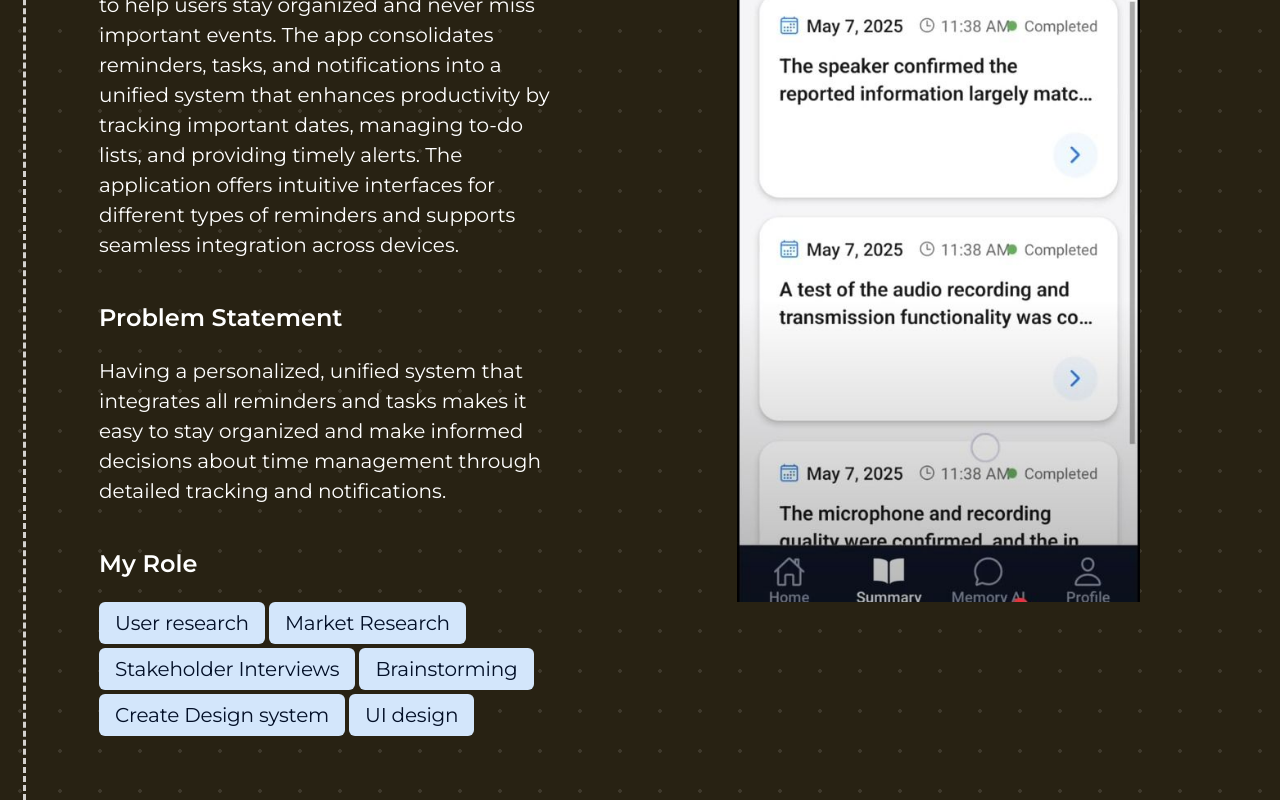
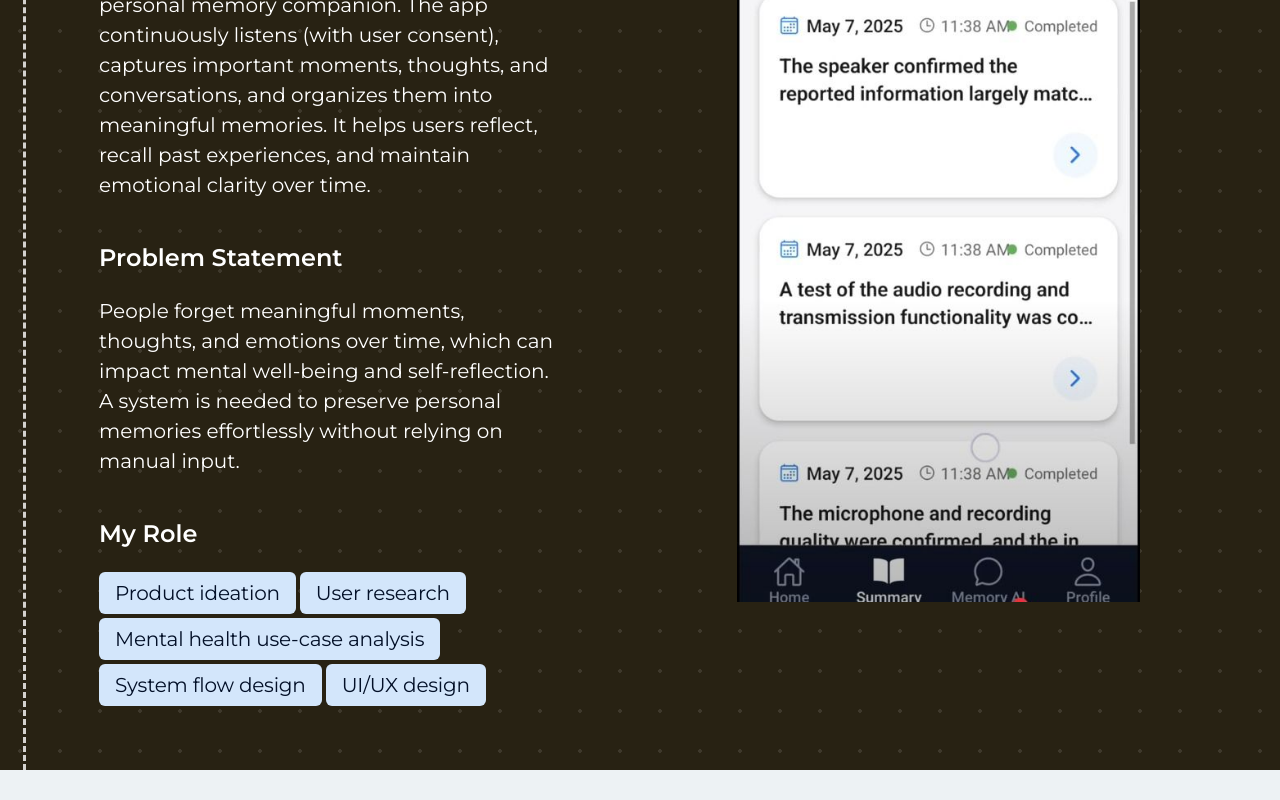
Before and after one commit to krishkh/porfolio-krish, a Next.js app: page /projects/1 in a window 1280 px wide. Shown: the part 389-1189 px from the top of the page. After the commit the page ends 1159 px from the top, so only its background shows below. Built offline with nearby package versions, Linux system fonts and the light colour scheme; a web font is replaced by a local one.

Commit message:
content update

```diff
--- a/src/data/projects.ts
+++ b/src/data/projects.ts
@@ -7,78 +7,72 @@ export interface ProjectDetail {
   id: number;
   title: string;
   description: string;
-  imageUrl: string; // Used for project cards in grid view
-  link: string; // Keep original link for external reference
+  imageUrl: string;
+  link: string;
   projectOverview?: string;
   problemStatement?: string;
   myRole?: string[];
-  images?: ProjectImage[]; // Array of images for stacked gallery (required for detail page)
+  images?: ProjectImage[];
 }
 
 export const projects: ProjectDetail[] = [
   {
     id: 1,
     title: "Never Forget",
-    description: "An app which remembers, so you dont have to.",
+    description:
+      "A self-help app that listens to you and preserves your memories so nothing important is ever lost.",
     imageUrl: "/projects/neverForget.png",
     link: "https://github.com/sooraj002/neverforget",
     projectOverview:
-      "Never Forget is a comprehensive reminder and task management application designed to help users stay organized and never miss important events. The app consolidates reminders, tasks, and notifications into a unified system that enhances productivity by tracking important dates, managing to-do lists, and providing timely alerts. The application offers intuitive interfaces for different types of reminders and supports seamless integration across devices.",
+      "Never Forget is a self-help and memory-assistance application designed to act as a personal memory companion. The app continuously listens (with user consent), captures important moments, thoughts, and conversations, and organizes them into meaningful memories. It helps users reflect, recall past experiences, and maintain emotional clarity over time.",
     problemStatement:
-      "Having a personalized, unified system that integrates all reminders and tasks makes it easy to stay organized and make informed decisions about time management through detailed tracking and notifications.",
+      "People forget meaningful moments, thoughts, and emotions over time, which can impact mental well-being and self-reflection. A system is needed to preserve personal memories effortlessly without relying on manual input.",
     myRole: [
+      "Product ideation",
       "User research",
-      "Market Research",
-      "Stakeholder Interviews",
-      "Brainstorming",
-      "Create Design system",
-      "UI design",
+      "Mental health use-case analysis",
+      "System flow design",
+      "UI/UX design",
     ],
-    images: [
-      { url: "/projects/neverForget.png", type: "mobile" },
-    ],
+    images: [{ url: "/projects/neverForget.png", type: "mobile" }],
   },
   {
     id: 2,
     title: "Mi Amor",
     description:
-      "Mi amor, making unofficial relationships official, a dating app for people to find their love",
+      "A relationship-focused platform to make unofficial relationships official.",
     imageUrl: "/projects/mi-amor.png",
     link: "https://mi-amor-green.vercel.app/",
     projectOverview:
-      "Mi Amor is a modern dating application designed to help people find meaningful connections. The platform provides a safe and intuitive environment for users to discover potential matches, engage in conversations, and build relationships. The app offers comprehensive matching functionalities, secure messaging, and profile management features for different levels of user engagement.",
+      "Mi Amor is a relationship-centric web platform designed for couples who are already emotionally connected but not officially committed. Instead of traditional dating mechanics, the app focuses on mutual acknowledgment, emotional clarity, and formalizing an existing bond in a private and meaningful way.",
     problemStatement:
-      "Having a personalized, unified platform that integrates user preferences and matching algorithms makes it easy to find compatible partners through detailed profiles and intelligent recommendations.",
+      "Many people are emotionally involved but lack clarity or acknowledgment in their relationships. A platform is needed to help couples define, affirm, and validate their connection without the noise of conventional dating apps.",
     myRole: [
+      "Product concept definition",
       "User research",
-      "Market Research",
-      "Stakeholder Interviews",
-      "Brainstorming",
-      "Create Design system",
-      "UI design",
+      "Relationship flow design",
+      "Design system creation",
+      "UI/UX design",
     ],
-    images: [
-      { url: "/projects/mi-amor.png", type: "mobile" },
-    ],
+    images: [{ url: "/projects/mi-amor.png", type: "mobile" }],
   },
   {
     id: 3,
     title: "First Startup",
     description:
-      "A website for a finance private limited, for them to reach more audience while creating an easier access for the users to buy their services",
+      "A corporate website for a finance company to expand reach and simplify service access.",
     imageUrl: "/projects/firstStartup.png",
     link: "https://www.firststartup.in/",
     projectOverview:
-      "First Startup is a comprehensive financial services website designed to help a finance private limited company reach a broader audience and provide easier access to their services. The platform consolidates information about financial products, services, and solutions to enhance customer engagement by showcasing offerings, facilitating service inquiries, and supporting business growth through an intuitive online presence.",
+      "First Startup is a professional financial services website built to help a finance company reach a broader audience. The platform presents services clearly, builds trust through structured content, and enables potential customers to easily understand and inquire about offerings.",
     problemStatement:
-      "Having a personalized, unified digital platform that integrates all financial services and information makes it easy for customers to access services and make informed decisions through detailed service descriptions and streamlined inquiry processes.",
+      "Financial services are often complex and difficult to understand online. A clear and structured digital presence is required to improve trust and accessibility.",
     myRole: [
-      "User research",
-      "Market Research",
-      "Stakeholder Interviews",
-      "Brainstorming",
-      "Create Design system",
-      "UI design",
+      "Stakeholder discussions",
+      "User & market research",
+      "Information architecture",
+      "Design system creation",
+      "UI/UX design",
     ],
     images: [
       { url: "/projects/firstStartup.png", type: "desktop" },
@@ -89,138 +83,122 @@ export const projects: ProjectDetail[] = [
     id: 4,
     title: "Kaizen Notes",
     description:
-      "A note access repository for aktu students, to access notes of all subjects.",
+      "A centralized notes repository for AKTU students to access subject-wise study material.",
     imageUrl: "/projects/notes.png",
     link: "https://notes.kaizentechsociety.xyz/",
     projectOverview:
-      "Kaizen Notes is a comprehensive note repository platform designed specifically for AKTU students to access study materials for all subjects. The platform consolidates notes, study materials, and resources from various subjects to enhance learning efficiency by organizing content by subject, providing easy search functionality, and supporting academic success through structured access to educational resources.",
+      "Kaizen Notes is an academic resource platform built for AKTU students to access organized notes and study materials across all subjects. The platform simplifies learning by offering structured, subject-wise content in one place.",
     problemStatement:
-      "Having a personalized, unified system that integrates notes from different subjects makes it easy for students to access study materials and make informed study decisions through detailed organization and search capabilities.",
+      "Students struggle to find reliable and organized study materials. A centralized platform is needed to improve accessibility and learning efficiency.",
     myRole: [
-      "User research",
-      "Market Research",
-      "Stakeholder Interviews",
-      "Brainstorming",
-      "Create Design system",
-      "UI design",
+      "User research (student feedback)",
+      "Content structure planning",
+      "UX strategy",
+      "Design system creation",
+      "UI/UX design",
     ],
-    images: [
-      { url: "/projects/notes.png", type: "desktop" },
-    ],
+    images: [{ url: "/projects/notes.png", type: "desktop" }],
   },
   {
     id: 5,
     title: "Adlantic",
-    description: "A landing page for the company Adlantic",
+    description:
+      "A professional landing page showcasing Adlantic’s services and brand identity.",
     imageUrl: "/projects/adlantic.png",
     link: "https://www.adlantic.in/",
     projectOverview:
-      "Adlantic is a professional landing page designed to showcase the company's services, values, and offerings. The platform provides a comprehensive overview of Adlantic's business, consolidating information about services, team, and contact details to enhance brand visibility by presenting company information, facilitating customer inquiries, and supporting business growth through an engaging online presence.",
+      "Adlantic is a modern landing page designed to clearly communicate the company’s services, values, and expertise. The website focuses on strong branding, clean visuals, and clear calls-to-action to convert visitors into leads.",
     problemStatement:
-      "Having a personalized, unified digital presence that integrates all company information makes it easy for potential clients to learn about services and make informed decisions through detailed company profiles and streamlined contact processes.",
+      "Businesses need a strong and credible first impression online. A focused landing page helps communicate value and drive customer inquiries.",
     myRole: [
-      "User research",
-      "Market Research",
-      "Stakeholder Interviews",
-      "Brainstorming",
-      "Create Design system",
-      "UI design",
+      "Brand research",
+      "Market research",
+      "Content structure planning",
+      "Design system creation",
+      "UI/UX design",
     ],
-    images: [
-      { url: "/projects/adlantic.png", type: "desktop" },
-    ],
+    images: [{ url: "/projects/adlantic.png", type: "desktop" }],
   },
   {
     id: 6,
     title: "Playgamez",
     description:
-      "An e-commerce website for gamers, to buy gaming related products and accessories",
+      "An e-commerce platform for gamers to buy gaming products and accessories.",
     imageUrl: "/projects/playgamez.png",
     link: "https://playgamez.in/",
     projectOverview:
-      "Playgamez is a comprehensive e-commerce platform designed specifically for gamers to purchase gaming-related products and accessories. The platform consolidates products, categories, and shopping features to enhance the shopping experience by organizing items by category, providing detailed product information, and supporting seamless transactions through an intuitive online store interface.",
+      "Playgamez is an e-commerce platform tailored specifically for gamers. It offers categorized products, detailed listings, and a smooth shopping experience designed around gaming accessories and peripherals.",
     problemStatement:
-      "Having a personalized, unified e-commerce system that integrates products from different categories makes it easy for gamers to find and purchase items and make informed buying decisions through detailed product listings and streamlined checkout processes.",
+      "Generic e-commerce platforms do not cater well to niche gaming audiences. A focused platform improves product discovery and purchasing decisions.",
     myRole: [
       "User research",
-      "Market Research",
-      "Stakeholder Interviews",
-      "Brainstorming",
-      "Create Design system",
-      "UI design",
+      "E-commerce UX planning",
+      "Product categorization strategy",
+      "Design system creation",
+      "UI/UX design",
     ],
-    images: [
-      { url: "/projects/playgamez.png", type: "desktop" },
-    ],
+    images: [{ url: "/projects/playgamez.png", type: "desktop" }],
   },
   {
     id: 7,
     title: "Threads-backend",
     description:
-      "A backend for a social media app, Threads/Twitter using graphql",
+      "A GraphQL-based backend for a social media platform similar to Threads/Twitter.",
     imageUrl: "/projects/threads.png",
     link: "https://github.com/krishkh/threads-backend-graphql",
     projectOverview:
-      "Threads-backend is a comprehensive GraphQL-based backend system designed for a social media application similar to Threads/Twitter. The platform consolidates user management, content creation, and social interactions to enhance application functionality by handling user authentication, managing posts and threads, and supporting real-time social features through a robust API infrastructure.",
+      "Threads-backend is a scalable GraphQL backend built to support a social media application. It manages authentication, posts, user interactions, and data fetching through a flexible and well-structured API.",
     problemStatement:
-      "Having a personalized, unified backend system that integrates all social media functionalities makes it easy to build scalable applications and make informed architectural decisions through detailed API design and efficient data management.",
+      "Social media platforms require scalable and flexible APIs. A GraphQL-based backend simplifies data fetching and improves developer experience.",
     myRole: [
-      "System Architecture",
-      "API Design",
-      "Database Design",
-      "GraphQL Schema Design",
-      "Backend Development",
+      "System architecture design",
+      "GraphQL schema design",
+      "API development",
+      "Database modeling",
+      "Backend development",
       "Testing",
     ],
-    images: [
-      { url: "/projects/threads.png", type: "desktop" },
-    ],
+    images: [{ url: "/projects/threads.png", type: "desktop" }],
   },
   {
     id: 8,
     title: "Tic-Tac-Multi",
-    description:
-      "A backend for a Tic-Tac-Toe game, allowing multiple players to play the game simultaneously",
+    description: "A real-time multiplayer backend for a Tic-Tac-Toe game.",
     imageUrl: "/projects/tic-tac-toe.png",
     link: "https://github.com/krishkh/Tic-Tac-Multi",
     projectOverview:
-      "Tic-Tac-Multi is a comprehensive backend system designed for a multiplayer Tic-Tac-Toe game that allows multiple players to play simultaneously. The platform consolidates game management, player matching, and real-time game state synchronization to enhance gaming experience by managing multiple game sessions, handling player turns, and supporting concurrent gameplay through a robust real-time infrastructure.",
+      "Tic-Tac-Multi is a backend system that enables multiple players to play Tic-Tac-Toe simultaneously. It manages game sessions, player turns, and real-time synchronization for smooth multiplayer gameplay.",
     problemStatement:
-      "Having a personalized, unified backend system that integrates game logic and real-time communication makes it easy to support multiple concurrent games and make informed game state decisions through detailed session management and efficient synchronization.",
+      "Multiplayer games require accurate real-time state management. A backend is needed to handle multiple concurrent game sessions reliably.",
     myRole: [
-      "System Architecture",
-      "Game Logic Design",
-      "Real-time Communication",
-      "Database Design",
-      "Backend Development",
+      "System architecture",
+      "Game logic design",
+      "Real-time communication",
+      "Database design",
+      "Backend development",
       "Testing",
     ],
-    images: [
-      { url: "/projects/tic-tac-toe.png", type: "desktop" },
-    ],
+    images: [{ url: "/projects/tic-tac-toe.png", type: "desktop" }],
   },
   {
     id: 9,
     title: "bidding-portal",
     description:
-      "A CRM designed to suit the needs of a buisness streamlining managing tenders",
+      "A CRM system designed to streamline tender and bidding management.",
     imageUrl: "/projects/bidding-portal.png",
     link: "/projects/nda",
     projectOverview:
-      "The bidding portal is a comprehensive CRM system designed to streamline tender management for businesses. The platform consolidates tender information, bidding processes, and business workflows to enhance operational efficiency by tracking tender opportunities, managing bid submissions, and supporting decision-making through detailed analytics and workflow automation.",
+      "The bidding portal is a custom CRM built to help businesses manage tenders efficiently. It centralizes tender data, tracks bidding workflows, and improves visibility into ongoing and upcoming opportunities.",
     problemStatement:
-      "Having a personalized, unified system that integrates data from different tender sources makes it easy to manage bidding processes and make informed business decisions through detailed tender tracking and streamlined submission workflows.",
+      "Manual tender management is inefficient and error-prone. A centralized CRM is needed to manage bids, workflows, and decision-making effectively.",
     myRole: [
-      "User research",
-      "Market Research",
-      "Stakeholder Interviews",
-      "Brainstorming",
-      "Create Design system",
-      "UI design",
+      "Stakeholder interviews",
+      "Business workflow analysis",
+      "Product ideation",
+      "Design system creation",
+      "UI/UX design",
     ],
-    images: [
-      { url: "/projects/bidding-portal.png", type: "desktop" },
-    ],
+    images: [{ url: "/projects/bidding-portal.png", type: "desktop" }],
   },
 ];
 
```
